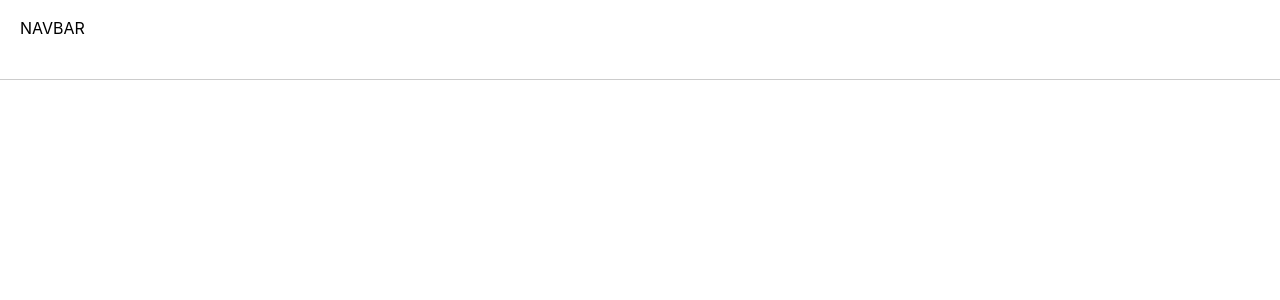
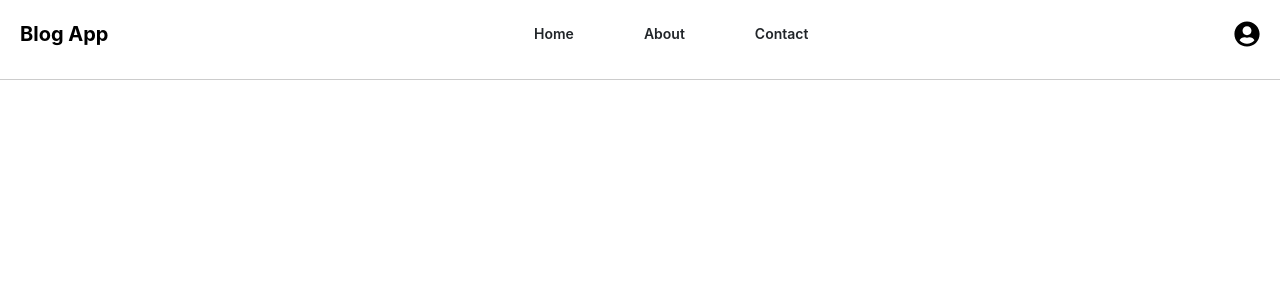
Before and after one commit to burakbehlull/blog-app-with-api, a React (Vite) app: page / in a window 1280 px wide. Shown: the top 300 px of the page. Built offline with nearby package versions, Linux system fonts and the light colour scheme.

Commit message:
feat: Style navbar partial

```diff
--- a/package.json
+++ b/package.json
@@ -17,6 +17,7 @@
     "axios": "^1.10.0",
     "react": "^18.3.1",
     "react-dom": "^18.3.1",
+    "react-icons": "^5.5.0",
     "react-router-dom": "^7.6.3",
     "vite-tsconfig-paths": "^5.1.4"
   },
--- a/src/components/Navbar.tsx
+++ b/src/components/Navbar.tsx
@@ -1,14 +1,42 @@
-import { Box, Flex, Text, Image, Group, Divider, useMantineTheme } from "@mantine/core";
+import { Box, Flex, Text, Group, useMantineTheme, Button } from "@mantine/core";
 import { useMediaQuery } from "@mantine/hooks";
+import { FaUserCircle } from "react-icons/fa";
 
 export default function Navbar() {
-
   const theme = useMantineTheme();
   const isMobile = useMediaQuery(`(max-width: ${theme.breakpoints.md})`);
 
   return (
-    <>
-		NAVBAR
-	</>
+    <Box
+      component="nav"
+      sx={{
+        backgroundColor: theme.colors.dark[6],
+        color: "white",
+        padding: "0.8rem 1.5rem",
+        boxShadow: "0 2px 4px rgba(0,0,0,0.1)",
+      }}
+    >
+      <Flex justify="space-between" align="center">
+        <Text fw={700} fz="xl">
+          Blog App
+        </Text>
+
+        {!isMobile && (
+          <Group gap="xl">
+            <Button variant="subtle" color="gray" c="#212529">
+              Home
+            </Button>
+            <Button variant="subtle" color="gray" c="#212529">
+              About
+            </Button>
+            <Button variant="subtle" color="gray" c="#212529">
+              Contact
+            </Button>
+          </Group>
+        )}
+
+        <FaUserCircle size={26} style={{ cursor: "pointer" }} />
+      </Flex>
+    </Box>
   );
 }
```
Also changed, not shown: 1 other file (tests, documents, lock files or other folders).
